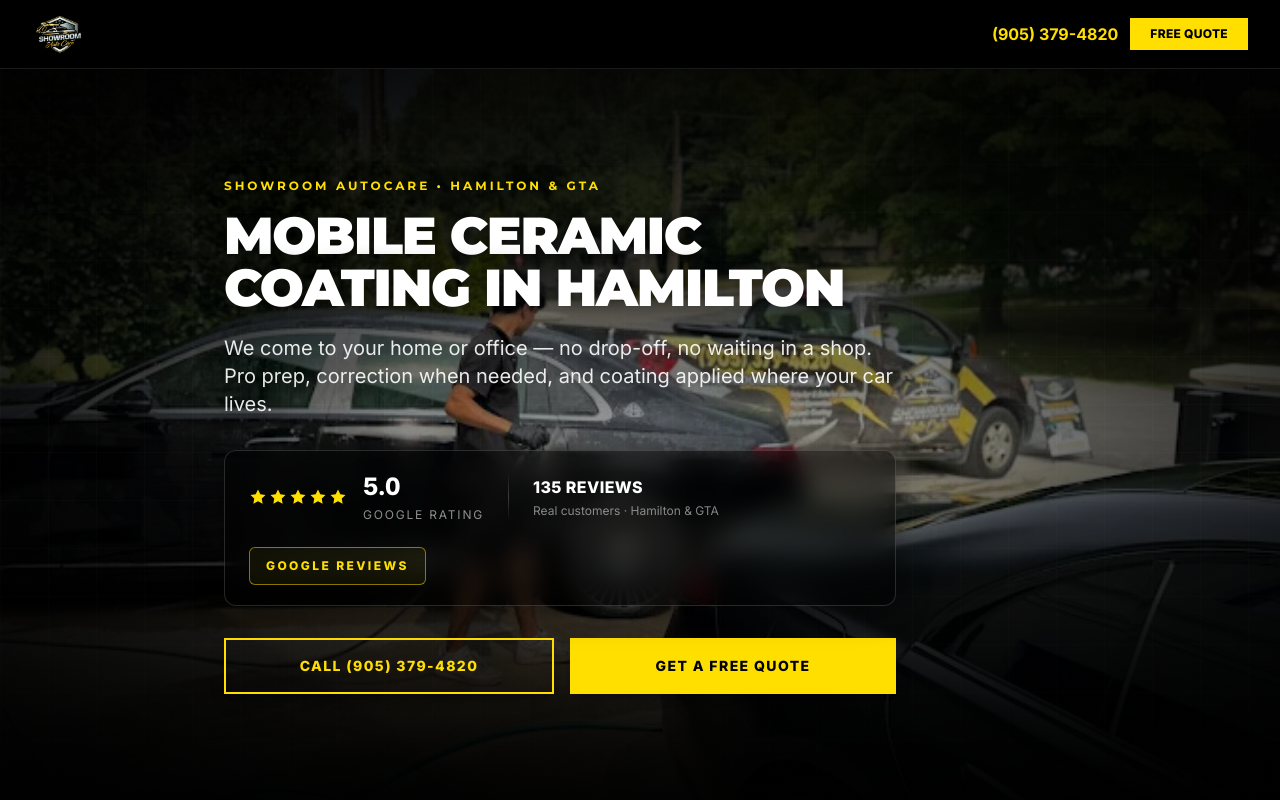
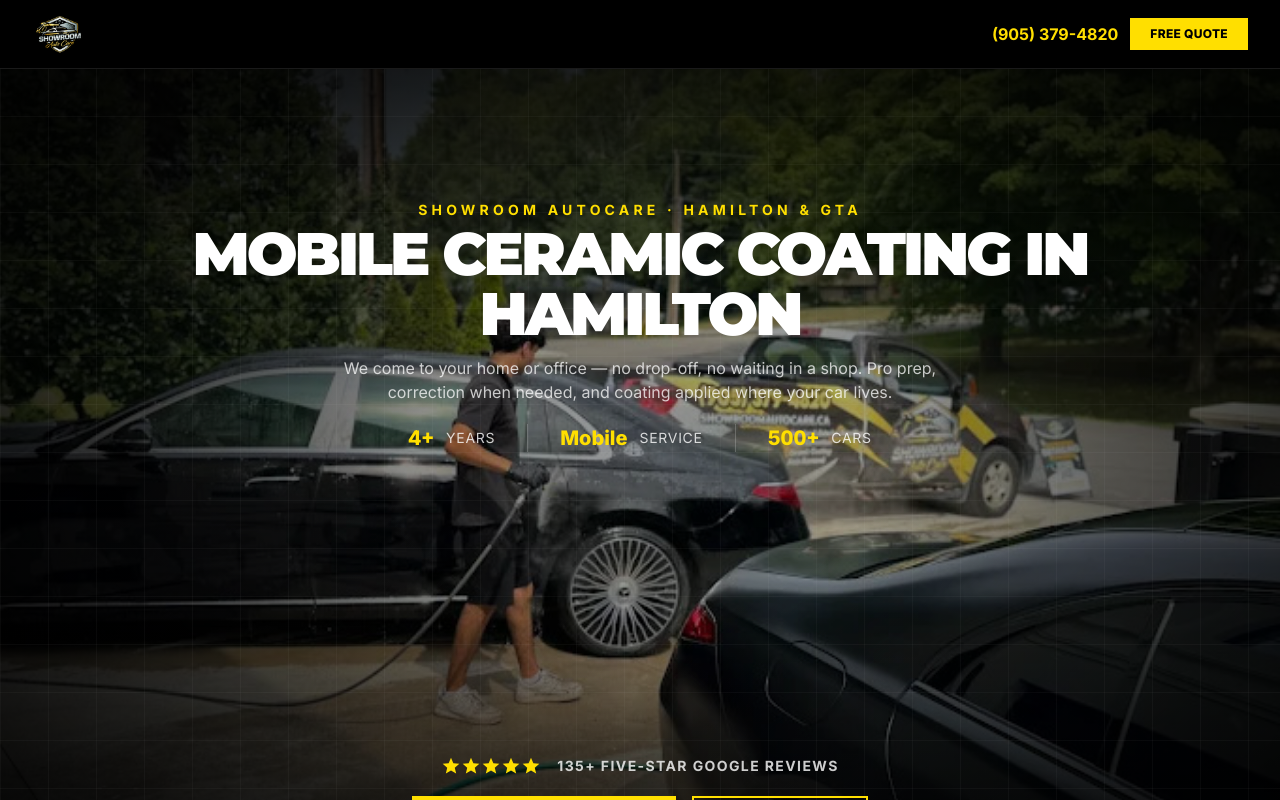
Before and after one commit to NewLegacy1/drivewaydetailing, a React (Vite) app: page /ads/ceramic-coating in a window 1280 px wide. Shown: the top 800 px of the page. Built offline with nearby package versions, Linux system fonts and the light colour scheme; no server answers.

Commit message:
Ad LPs: reuse homepage Hero; remove duplicate social proof bar
Made-with: Cursor

```diff
--- a/components/Hero.tsx
+++ b/components/Hero.tsx
@@ -1,16 +1,27 @@
-import React, { useMemo } from 'react';
+import React, { useMemo, type ReactNode } from 'react';
 import { pickHeroBackground } from '@/lib/heroBackgrounds';
+
+/** Paid landing pages: same hero chrome as homepage, different copy + scroll-to-form quote CTA */
+export type HeroAdCopy = {
+  eyebrow: string;
+  title: ReactNode;
+  subline?: string;
+  onQuoteClick: () => void;
+};
 
 interface HeroProps {
   onRequestQuote?: () => void;
   city?: string;
+  adCopy?: HeroAdCopy;
 }
 
-const Hero: React.FC<HeroProps> = ({ onRequestQuote, city }) => {
+const Hero: React.FC<HeroProps> = ({ onRequestQuote, city, adCopy }) => {
   const { desktop: image, gradient, mobile: mobileImage } = useMemo(() => pickHeroBackground(), []);
 
+  const sectionPt = adCopy ? 'pt-2 md:pt-4' : 'pt-20';
+
   return (
-    <section className="relative min-h-[72vh] md:min-h-screen flex items-center overflow-hidden pt-20">
+    <section className={`relative min-h-[72vh] md:min-h-screen flex items-center overflow-hidden ${sectionPt}`}>
       {/* Background: mobile = A/B (Porsche+truck or team+Porsche); desktop = random hero + gradient */}
       <div className="absolute inset-0 bg-brand-black">
         {/* Mobile: random from Porsche+truck or team washing Porsche */}
@@ -41,14 +52,34 @@ const Hero: React.FC<HeroProps> = ({ onRequestQuote, city }) => {
       </div>
 
       {/* Top band ONLY: headline + stats — fixed height so it never covers the worker */}
-      <div className="absolute top-28 left-0 right-0 z-10 px-4 sm:px-6 lg:px-8 pt-6 pb-2 max-h-[28vh] flex flex-col justify-end">
+      <div
+        className={`absolute top-28 left-0 right-0 z-10 px-4 sm:px-6 lg:px-8 pt-6 pb-2 flex flex-col justify-end ${
+          adCopy ? 'max-h-[min(44vh,380px)] md:max-h-[30vh]' : 'max-h-[28vh]'
+        }`}
+      >
         <div className="w-full text-center reveal">
+          {adCopy ? (
+            <>
+              <p className="text-brand-yellow font-bold tracking-[0.3em] uppercase text-xs sm:text-sm">{adCopy.eyebrow}</p>
+              <h1 className="font-display text-3xl sm:text-4xl md:text-5xl lg:text-6xl font-black uppercase leading-[1.05] tracking-tighter mt-1 text-white">
+                {adCopy.title}
+              </h1>
+              {adCopy.subline ? (
+                <p className="text-white/75 text-sm sm:text-base max-w-2xl mx-auto mt-3 leading-snug px-1">
+                  {adCopy.subline}
+                </p>
+              ) : null}
+            </>
+          ) : (
+            <>
               <p className="text-brand-yellow font-bold tracking-[0.3em] uppercase text-xs sm:text-sm">
                 {city ? `Mobile Detailing ${city}` : 'Mobile Car Detailing Hamilton'}
               </p>
               <h1 className="font-display text-3xl sm:text-4xl md:text-5xl lg:text-6xl font-black uppercase leading-none tracking-tighter mt-1">
                 <span className="text-brand-yellow text-glow">Showroom</span> Detailing. Delivered.
               </h1>
+            </>
+          )}
         </div>
         {/* Stats: equal columns on mobile so 4+ / Mobile / 500+ align; bar on desktop */}
         <div className="reveal grid grid-cols-3 sm:flex sm:flex-wrap sm:justify-center gap-0 mt-5 w-full sm:w-auto">
@@ -81,7 +112,11 @@ const Hero: React.FC<HeroProps> = ({ onRequestQuote, city }) => {
             </span>
           </div>
           <div className="flex flex-col sm:flex-row gap-4">
-            <button type="button" onClick={() => onRequestQuote?.()} className="bg-brand-yellow text-brand-black px-10 py-5 font-black uppercase tracking-widest text-sm magnetic-cta flex items-center justify-center gap-2 group">
+            <button
+              type="button"
+              onClick={() => (adCopy ? adCopy.onQuoteClick() : onRequestQuote?.())}
+              className="bg-brand-yellow text-brand-black px-10 py-5 font-black uppercase tracking-widest text-sm magnetic-cta flex items-center justify-center gap-2 group"
+            >
               Get a Fast Quote
               <svg xmlns="http://www.w3.org/2000/svg" width="20" height="20" viewBox="0 0 24 24" fill="none" stroke="currentColor" strokeWidth="3" strokeLinecap="round" strokeLinejoin="round" className="group-hover:translate-x-1 transition-transform"><path d="M5 12h14"/><path d="m12 5 7 7-7 7"/></svg>
             </button>
--- a/components/ads/AdCampaignLp.tsx
+++ b/components/ads/AdCampaignLp.tsx
@@ -1,12 +1,10 @@
-import React, { useMemo } from 'react';
+import React from 'react';
 import type { AdCampaignConfig } from '@/lib/adCampaigns';
-import { pickHeroBackground } from '@/lib/heroBackgrounds';
+import Hero from '@/components/Hero';
 import BeforeAfterSlider from '@/components/BeforeAfterSlider';
-import AdSocialProof from './AdSocialProof';
 import AdLeadFormSection from './AdLeadFormSection';
 
-function scrollToQuote(e: React.MouseEvent) {
-  e.preventDefault();
+function scrollToQuote() {
   document.getElementById('quote')?.scrollIntoView({ behavior: 'smooth', block: 'start' });
 }
 
@@ -16,74 +14,18 @@ type AdCampaignLpProps = {
 
 const AdCampaignLp: React.FC<AdCampaignLpProps> = ({ config }) => {
   const idPrefix = `ad-${config.id}`;
-  const { desktop: heroDesktop, mobile: heroMobile, gradient } = useMemo(() => pickHeroBackground(), []);
 
   return (
     <main>
-      {/* Hero: same image pools + overlays as homepage Hero (mobile vs desktop) */}
-      <section className="relative w-full min-w-0 overflow-hidden min-h-[min(100dvh,920px)] md:min-h-[min(92vh,960px)] flex items-end md:items-center pb-6 pt-4 md:pb-0 md:pt-0">
-        <div className="absolute inset-0 bg-brand-black">
-          <div
-            className="absolute inset-0 hero-bg-image md:hidden"
-            style={{
-              backgroundImage: `url(${heroMobile})`,
-              backgroundRepeat: 'no-repeat',
-              backgroundPosition: 'center 45%',
-            }}
-            aria-hidden
-          />
-          <div
-            className="absolute inset-0 hero-bg-image hidden md:block"
-            style={{
-              backgroundImage: `url(${heroDesktop})`,
-              backgroundRepeat: 'no-repeat',
-            }}
-            aria-hidden
-          />
-          <div className="absolute inset-0 bg-black/30 md:bg-black/25" aria-hidden />
-          <div className="absolute inset-0 hero-middle-light" aria-hidden />
-          <div className={`absolute inset-0 ${gradient.className}`} aria-hidden />
-          <div className="absolute inset-0 hero-vignette" aria-hidden />
-          <div className="absolute inset-0 hero-gridlines opacity-60" aria-hidden />
-          <div className="absolute inset-0 bg-gradient-to-b from-brand-black/80 via-transparent to-brand-black md:from-brand-black/50 md:via-transparent md:to-brand-black/90 pointer-events-none" aria-hidden />
-        </div>
+      <Hero
+        adCopy={{
+          eyebrow: 'ShowRoom AutoCare · Hamilton & GTA',
+          title: config.headline,
+          subline: config.subheadline,
+          onQuoteClick: scrollToQuote,
+        }}
+      />
 
-        <div className="relative z-10 w-full max-w-4xl mx-auto px-4 sm:px-6 lg:px-8 py-8 md:py-16">
-          <div className="max-w-2xl mx-auto md:mx-0 text-center md:text-left [text-shadow:0_2px_24px_rgba(0,0,0,0.85)]">
-            <p className="font-display text-brand-yellow uppercase tracking-[0.25em] text-[10px] sm:text-xs font-bold mb-4">
-              ShowRoom AutoCare • Hamilton &amp; GTA
-            </p>
-            <h1 className="font-display text-3xl sm:text-4xl md:text-5xl lg:text-[3.25rem] font-black uppercase tracking-tight text-white leading-[1.08] mb-5">
-              {config.headline}
-            </h1>
-            <p className="text-white/90 text-base sm:text-lg md:text-xl leading-relaxed mb-8">
-              {config.subheadline}
-            </p>
-          </div>
-
-          <div className="mb-8 max-w-2xl mx-auto md:mx-0 w-full">
-            <AdSocialProof />
-          </div>
-
-          <div className="flex flex-col sm:flex-row flex-wrap gap-3 sm:gap-4 max-w-2xl mx-auto md:mx-0 w-full">
-            <a
-              href="tel:+19053794820"
-              className="w-full sm:w-auto sm:flex-1 inline-flex items-center justify-center border-2 border-brand-yellow text-brand-yellow px-6 py-4 sm:px-8 font-black uppercase tracking-widest text-xs sm:text-sm hover:bg-brand-yellow/10 transition-colors [text-shadow:none] shadow-lg shadow-black/40 min-h-[52px]"
-            >
-              Call (905) 379-4820
-            </a>
-            <button
-              type="button"
-              onClick={scrollToQuote}
-              className="w-full sm:w-auto sm:flex-1 inline-flex items-center justify-center bg-brand-yellow text-brand-black px-6 py-4 sm:px-8 font-black uppercase tracking-widest text-xs sm:text-sm magnetic-cta hover:opacity-95 transition-opacity shadow-lg shadow-black/30 min-h-[52px]"
-            >
-              Get a free quote
-            </button>
-          </div>
-        </div>
-      </section>
-
-      {/* 5: What’s included */}
       <section className="py-14 md:py-20 bg-brand-black border-t border-white/5">
         <div className="max-w-3xl mx-auto px-4 sm:px-6 lg:px-8">
           <h2 className="font-display text-2xl md:text-3xl font-black uppercase text-white mb-8 text-center sm:text-left">
@@ -102,7 +44,6 @@ const AdCampaignLp: React.FC<AdCampaignLpProps> = ({ config }) => {
         </div>
       </section>
 
-      {/* 6: Why ShowRoom */}
       <section className="py-14 md:py-20 bg-brand-dark border-y border-white/5">
         <div className="max-w-6xl mx-auto px-4 sm:px-6 lg:px-8">
           <h2 className="font-display text-2xl md:text-3xl font-black uppercase text-white mb-10 text-center">
@@ -122,7 +63,6 @@ const AdCampaignLp: React.FC<AdCampaignLpProps> = ({ config }) => {
         </div>
       </section>
 
-      {/* 7: Before / after */}
       <BeforeAfterSlider
         title={config.beforeAfter.title}
         subtitle={config.beforeAfter.subtitle}
@@ -131,7 +71,6 @@ const AdCampaignLp: React.FC<AdCampaignLpProps> = ({ config }) => {
         caption={config.beforeAfter.caption}
       />
 
-      {/* Gallery */}
       <section className="py-16 md:py-24 bg-brand-black border-b border-white/5">
         <div className="max-w-6xl mx-auto px-4 sm:px-6 lg:px-8">
           <h2 className="font-display text-2xl md:text-3xl font-black uppercase text-white mb-3 text-center">
@@ -151,10 +90,8 @@ const AdCampaignLp: React.FC<AdCampaignLpProps> = ({ config }) => {
         </div>
       </section>
 
-      {/* 8: Form CTA */}
       <AdLeadFormSection idPrefix={idPrefix} />
 
-      {/* 9: FAQ */}
       <section className="py-16 md:py-24 bg-brand-black">
         <div className="max-w-3xl mx-auto px-4 sm:px-6 lg:px-8">
           <p className="font-display font-black uppercase text-brand-yellow text-xs tracking-[0.25em] mb-3 text-center">
@@ -174,7 +111,6 @@ const AdCampaignLp: React.FC<AdCampaignLpProps> = ({ config }) => {
         </div>
       </section>
 
-      {/* Bottom CTA */}
       <section className="py-14 bg-brand-dark border-t border-white/10">
         <div className="max-w-3xl mx-auto px-4 text-center">
           <p className="text-white/70 font-bold uppercase tracking-wider text-sm mb-4">Ready when you are</p>
--- a/components/ads/AdSocialProof.tsx
+++ /dev/null
@@ -1,63 +0,0 @@
-import React from 'react';
-import { GMB_PROFILE_URL, GMB_REVIEW_URL } from '@/lib/google-business';
-
-const RATING = (import.meta.env.VITE_ADS_GOOGLE_RATING as string | undefined)?.trim() || '5.0';
-const REVIEW_LABEL = (import.meta.env.VITE_ADS_GOOGLE_REVIEW_COUNT as string | undefined)?.trim() || '135';
-
-function Stars() {
-  return (
-    <div className="flex gap-0.5 text-brand-yellow" aria-hidden>
-      {Array.from({ length: 5 }).map((_, i) => (
-        <svg key={i} xmlns="http://www.w3.org/2000/svg" width="18" height="18" viewBox="0 0 24 24" fill="currentColor" className="shrink-0">
-          <path d="M12 2l3.09 6.26L22 9.27l-5 4.87 1.18 6.88L12 17.77l-6.18 3.25L7 14.14 2 9.27l6.91-1.01L12 2z" />
-        </svg>
-      ))}
-    </div>
-  );
-}
-
-const AdSocialProof: React.FC = () => {
-  const href = GMB_REVIEW_URL || GMB_PROFILE_URL;
-
-  const inner = (
-    <div className="flex flex-col sm:flex-row flex-wrap items-stretch sm:items-center justify-between gap-4 sm:gap-6 py-5 px-5 sm:px-6 rounded-xl border border-white/15 bg-black/45 backdrop-blur-md shadow-[0_8px_32px_rgba(0,0,0,0.4)]">
-      <div className="flex items-center justify-center sm:justify-start gap-4 min-w-0 w-full sm:w-auto">
-        <Stars />
-        <div className="text-left min-w-0">
-          <p className="text-white font-black text-xl sm:text-2xl leading-none tabular-nums">{RATING}</p>
-          <p className="text-white/55 text-[10px] sm:text-xs uppercase tracking-[0.15em] mt-1">Google rating</p>
-        </div>
-      </div>
-      <div className="hidden sm:block w-px h-12 bg-gradient-to-b from-transparent via-white/20 to-transparent shrink-0" aria-hidden />
-      <div className="flex-1 text-center sm:text-left min-w-0 w-full sm:min-w-[12rem]">
-        <p className="text-white font-black text-sm sm:text-base uppercase tracking-wide">
-          {REVIEW_LABEL} reviews
-        </p>
-        <p className="text-white/50 text-xs mt-1">Real customers · Hamilton &amp; GTA</p>
-      </div>
-      <div className="flex justify-center sm:justify-end w-full sm:w-auto sm:shrink-0 pt-1 sm:pt-0 border-t border-white/10 sm:border-0">
-        <span className="inline-flex items-center justify-center w-full sm:w-auto text-brand-yellow text-[10px] sm:text-xs font-black uppercase tracking-[0.2em] border border-brand-yellow/50 rounded-md px-4 py-2.5 bg-brand-yellow/5">
-          Google reviews
-        </span>
-      </div>
-    </div>
-  );
-
-  if (href) {
-    return (
-      <section className="w-full max-w-3xl mx-auto" aria-label="Google reviews">
-        <a href={href} target="_blank" rel="noopener noreferrer" className="block hover:opacity-95 transition-opacity">
-          {inner}
-        </a>
-      </section>
-    );
-  }
-
-  return (
-    <section className="w-full max-w-3xl mx-auto" aria-label="Customer reviews">
-      {inner}
-    </section>
-  );
-};
-
-export default AdSocialProof;
```
Lines whose indentation alone changed are shown as unchanged.
